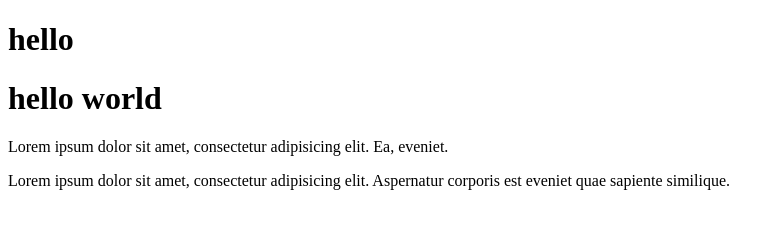
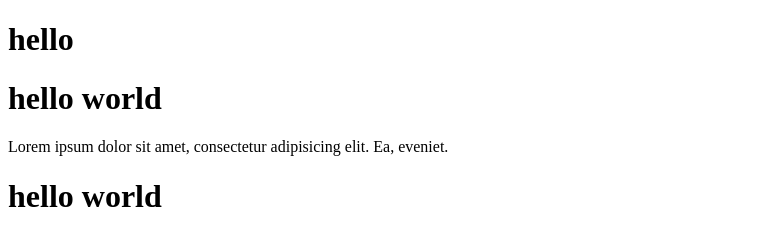
Before and after one commit to adam-azhigov/git-test, a plain HTML site: page index.html in a window 1280 px wide. Shown: the whole page, without its empty margins (0-781 px from the left). Drawn offline with Linux system fonts and the light colour scheme.

Commit message:
добавил h1

```diff
--- a/index.html
+++ b/index.html
@@ -10,6 +10,6 @@
 <div>
     Lorem ipsum dolor sit amet, consectetur adipisicing elit. Ea, eveniet.
 </div>
-<p>Lorem ipsum dolor sit amet, consectetur adipisicing elit. Aspernatur corporis est eveniet quae sapiente similique.</p>
+<h1>hello world</h1>
 </body>
 </html>
```
